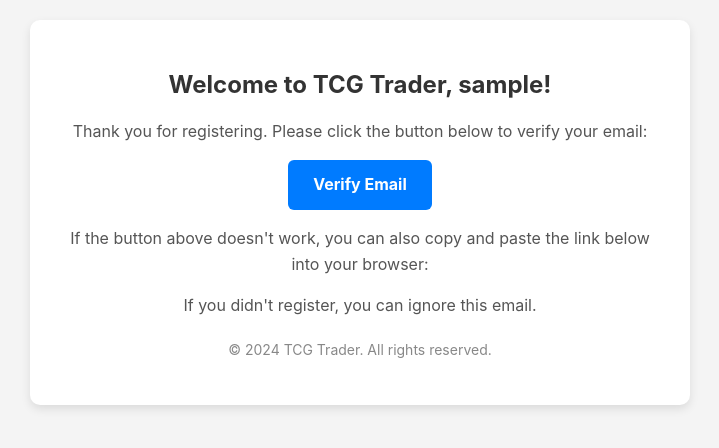
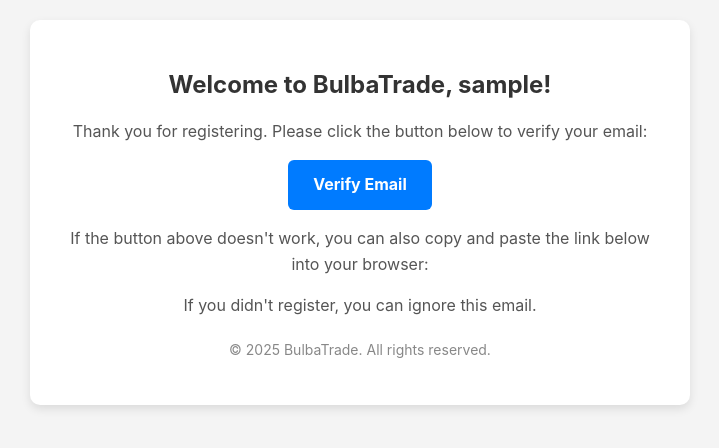
Before and after one commit to Acetoshi/tcg-trader, a Django app: template backend/templates/auth/email_verification.html in a window 1280 px wide. Shown: the top 448 px of the page, without its empty margins (280-999 px from the left). Run offline with Django 5.2, Linux system fonts and the light colour scheme; the template is opened without the code that fills it, so the values that code supplies are empty; the visitor is signed in with stand-in values (Sample User, id 1).

Commit message:
FIX/Backend : fixed domain name mistakes in register email

```diff
--- a/backend/auth/views/register.py
+++ b/backend/auth/views/register.py
@@ -36,7 +36,7 @@
                     verification_link = f"{current_site}{relative_link}"
 
                     # Prepare email
-                    subject = "Activate yout TCG Trader account"
+                    subject = "[BULBATRADE.COM] - Activate your account"
                     html_message = render_to_string(
                         "auth/email_verification.html",
                         {
@@ -63,4 +63,6 @@
                     status=status.HTTP_500_INTERNAL_SERVER_ERROR,
                 )
 
-        return Response(serializer.errors, status=status.HTTP_400_BAD_REQUEST)
+        return Response(
+            serializer.errors, status=status.HTTP_400_BAD_REQUEST
+        )  # TODO : is this correct? is there a security leak here ?
--- a/backend/templates/auth/email_verification.html
+++ b/backend/templates/auth/email_verification.html
@@ -78,13 +78,13 @@
 </head>
 <body>
     <div class="email-container">
-        <h2>Welcome to TCG Trader, {{ user.username }}!</h2>
+        <h2>Welcome to BulbaTrade, {{ user.username }}!</h2>
         <p>Thank you for registering. Please click the button below to verify your email:</p>
         <p><a href="{{ verification_link }}" class="btn">Verify Email</a></p>
         <p>If the button above doesn't work, you can also copy and paste the link below into your browser:</p>
         <p><a href="{{ verification_link }}">{{ verification_link }}</a></p>
         <p>If you didn't register, you can ignore this email.</p>
-        <p class="footer">© 2024 TCG Trader. All rights reserved.</p>
+        <p class="footer">© 2025 BulbaTrade. All rights reserved.</p>
     </div>
 </body>
 </html>
```
